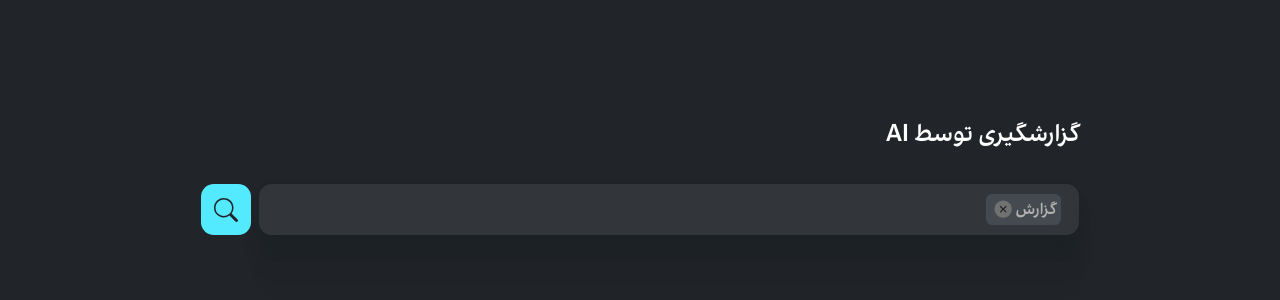
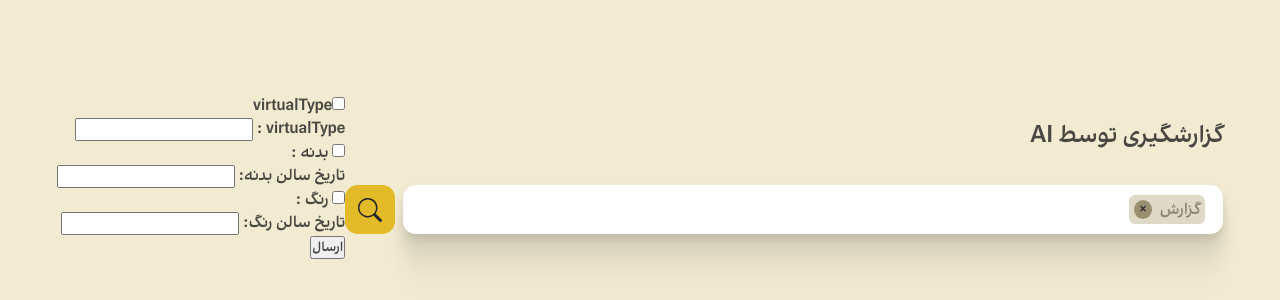
Before and after one commit to Aeendgh/AI-search-self-build, a plain HTML site: page index.html in a window 1280 px wide. Shown: the part 224-524 px from the top of the page. Drawn offline with Linux system fonts and the light colour scheme.

Commit message:
redisign

```diff
--- a/index.html
+++ b/index.html
@@ -14,8 +14,10 @@
                 <div class="maininput">
                         <ul class="search">
                             <input type="text">
+                            <span class="suggestion-container"></span>
                             <div class="tags">
-                                <li class="defualt">گزارش <img src="assets/images/xIcon.svg" alt=""></li>
+                                <!-- <li class="defualt">گزارش <img src="assets/images/xIcon.svg" alt=""></li> -->
+                                <li class="defualt">گزارش <span class="XIcon">×</span></li>
                             </div>
                         </ul>
                 </div>
@@ -24,7 +26,7 @@
 
             <!-- </form> -->
     </div>
-    <div class="hidenform" style="display:none;">
+    <div class="hidenform" style="display:block;">
         <form id="myForm">
             <!-- virtual type check box -->
             <input type="checkbox" id="virtualTypeBox" name="virtualTypeBox" onchange="toggleDateInput('virtualTypeBox', 'virtualTypeBoxValue')">virtualType<br>
--- a/script.js
+++ b/script.js
@@ -1,5 +1,7 @@
 const ul = document.querySelector("ul div"),
 inputbox = document.querySelector("input");
+const suggestionEl = document.querySelector(".suggestion-container");
+
 
 const Button = document.querySelector("button");
 let tags = [];
@@ -34,7 +36,8 @@ var vitualtypeRes;
 function createTag(){
     ul.querySelectorAll("li").forEach(li => li.remove(),);
     tags.forEach(tag =>{
-        let Litag = `<li class="defualt">${tag}<img src="assets/images/xIcon.svg" onclick="remove(this, '${tag}')" alt=""></li>`;
+        // let Litag = `<li class="defualt">${tag}<img src="assets/images/xIcon.svg" onclick="remove(this, '${tag}')" alt=""></li>`;
+        let Litag = `<li class="defualt">${tag}<span class="XIcon" onclick="remove(this, '${tag}')">×</span></li>`;
         ul.insertAdjacentHTML("afterbegin", Litag);
     });
 }
--- a/style.css
+++ b/style.css
@@ -14,14 +14,14 @@
 
 
 *{
-    color:white;
+    color:#494742;
     margin: 0%;
     padding: 0%;
     font-family: 'int-s';
 }
 
 body{
-    background-color: #212529;
+    background-color: #F2EBD2;
     display: flex;
     align-items: center;
     justify-content: center;
@@ -38,7 +38,7 @@ h2{
 .maininput{
     cursor:text;
     width: 100vh;
-    background-color: #32363B;
+    background-color: #ffffff;
     padding: 10px 10px;
     border-radius: 0.8rem;
     box-shadow: 0px 0px 0px 0px rgba(27, 28, 29, 0.10), 0px 4px 8px 0px rgba(27, 28, 29, 0.10), 0px 15px 15px 0px rgba(27, 28, 29, 0.09), 0px 34px 20px 0px rgba(27, 28, 29, 0.05), 0px 60px 24px 0px rgba(27, 28, 29, 0.01), 0px 94px 26px 0px rgba(27, 28, 29, 0.00);
@@ -60,8 +60,8 @@ h2{
     width: max-content;
     margin: 0px 8px;
     padding: 3px 5px;
-    color: #b1b1b1;
-    background-color:#454a50;
+    color: #8c8776;
+    background-color:#dfdac7;
     display: flex;
     justify-content: space-evenly;
     align-items: center;
@@ -74,13 +74,29 @@ h2{
     justify-items: stretch;
     border: none;
     outline: none;
-    background-color: #32363B;
+    background-color: #ffffff;
+}
+.XIcon{
+    display: block;
+    /* justify-content: center;
+    align-content: center; */
+    color: #323232;
+    width: 1.1rem;
+    height: 1em;
+    text-align: center;
+    background-color: #9a9070;
+    border-radius: 100%;
+    padding-bottom: 5px;
+    margin-right: 0.5rem;
+    font-size: 10pt;
+    user-select: none;
+    cursor: pointer;
 }
 .form button{
     cursor: pointer;
     margin-right:1vh ;
     border: none;
-    background-color: #53EAFF;
+    background-color: #e3ba28;
     transition: 300ms ease;
     border-radius: 0.8rem;
     padding: 0 13px;
@@ -90,5 +106,5 @@ h2{
 }
 
 .form button:hover{
-    box-shadow: 0px 0px 17px 0px rgba(83, 234, 255, 0.30);
+    box-shadow: 0px 0px 17px 0px rgba(255, 192, 74, 0.908);
 }
```
